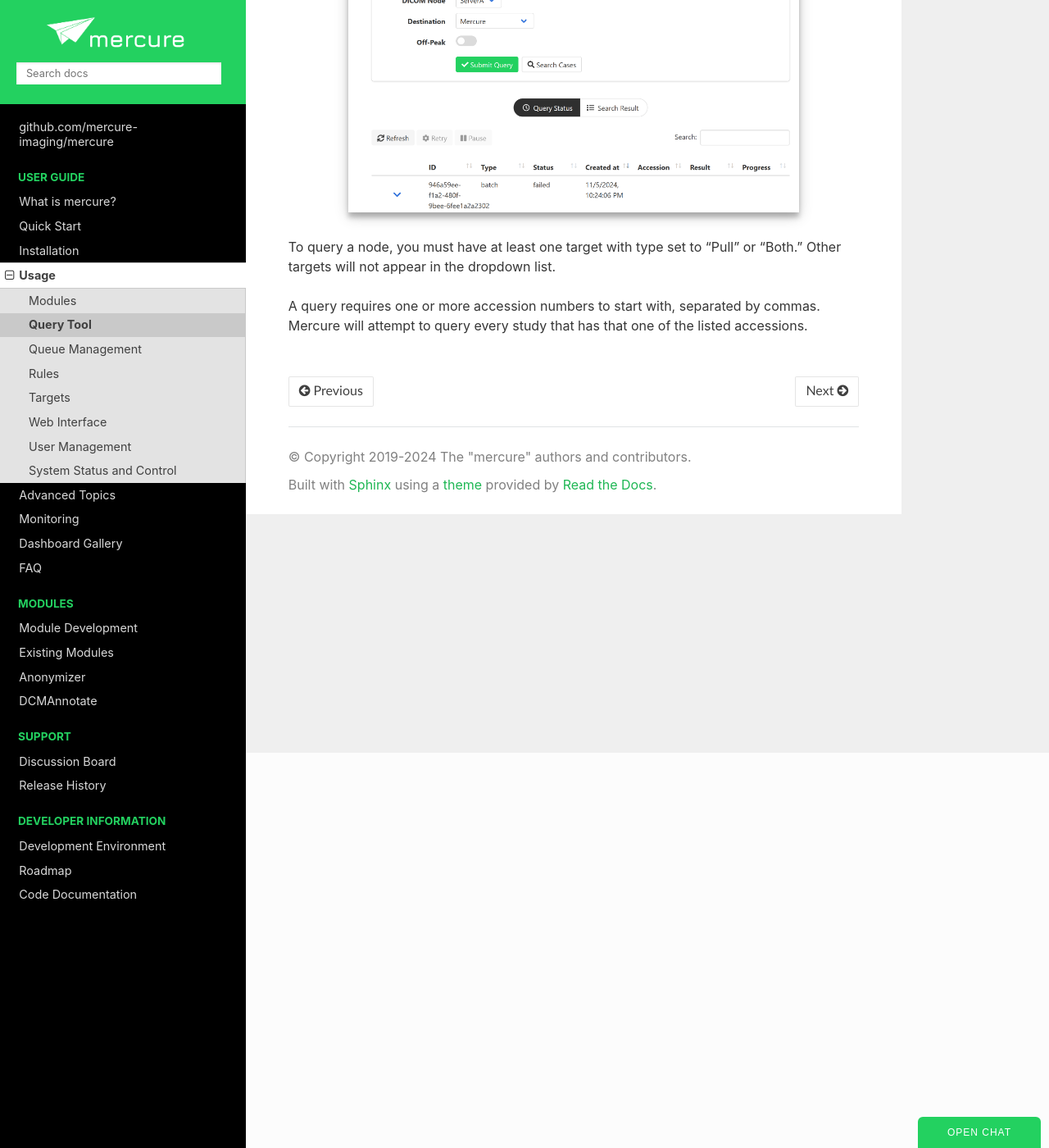
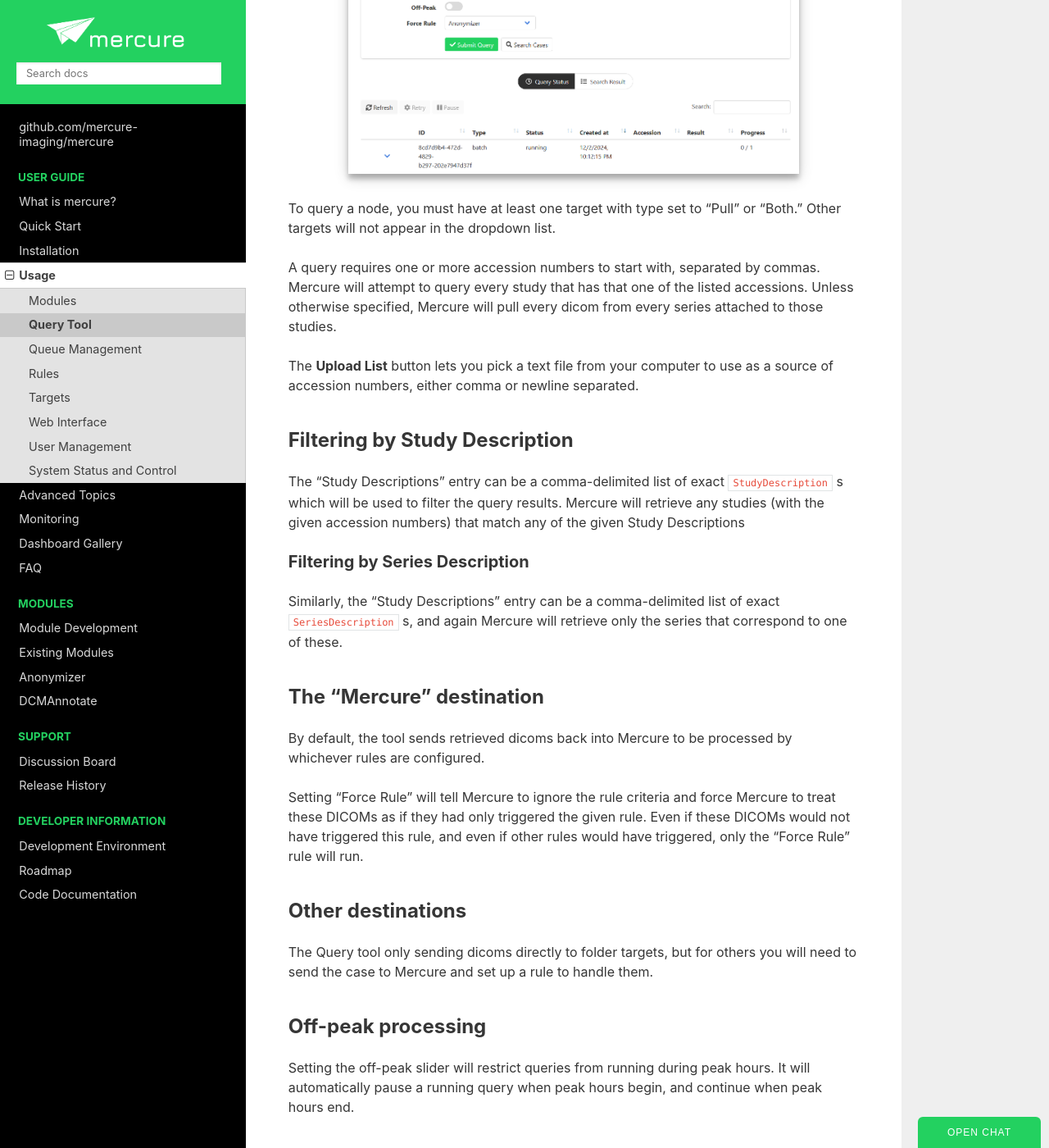
Before and after one commit to mercure-imaging/mercure, a Sphinx documentation site: the page built from docs/usage/query.rst, in a window 1280 px wide and 1400 px high, scrolled down 482 px. Shown: the whole window at 82% size. Built offline with Sphinx 7.4.7 and the Read the Docs theme 3.1.0, drawn with Linux system fonts in a browser that asks for light colours.

Commit message:
basic query documentation

```diff
--- a/docs/usage/query.rst
+++ b/docs/usage/query.rst
@@ -10,4 +10,32 @@
 
 To query a node, you must have at least one target with type set to "Pull" or "Both." Other targets will not appear in the dropdown list.
 
-A query requires one or more accession numbers to start with, separated by commas. Mercure will attempt to query every study that has that one of the listed accessions.
+A query requires one or more accession numbers to start with, separated by commas. Mercure will attempt to query every study that has that one of the listed accessions. Unless otherwise specified, Mercure will pull every dicom from every series attached to those studies.
+
+The **Upload List** button lets you pick a text file from your computer to use as a source of accession numbers, either comma or newline separated.
+
+Filtering by Study Description
+------------------------------
+The "Study Descriptions" entry can be a comma-delimited list of exact ``StudyDescription`` s which will be used to filter the query results. Mercure will retrieve any studies (with the given accession numbers) that match any of the given Study Descriptions
+
+Filtering by Series Description
+~~~~~~~~~~~~~~~~~~~~~~~~~~~~~~~
+
+Similarly, the "Study Descriptions" entry can be a comma-delimited list of exact ``SeriesDescription`` s, and again Mercure will retrieve only the series that correspond to one of these.
+
+The "Mercure" destination
+-------------------------
+
+By default, the tool sends retrieved dicoms back into Mercure to be processed by whichever rules are configured.
+
+Setting "Force Rule" will tell Mercure to ignore the rule criteria and force Mercure to treat these DICOMs as if they had only triggered the given rule. Even if these DICOMs would not have triggered this rule, and even if other rules would have triggered, only the "Force Rule" rule will run.
+
+Other destinations
+-------------------
+
+The Query tool only sending dicoms directly to folder targets, but for others you will need to send the case to Mercure and set up a rule to handle them.
+
+Off-peak processing
+-------------------
+
+Setting the off-peak slider will restrict queries from running during peak hours. It will automatically pause a running query when peak hours begin, and continue when peak hours end.
```
Also changed, not shown: docs/images/ui/query.png, 2 other files.
